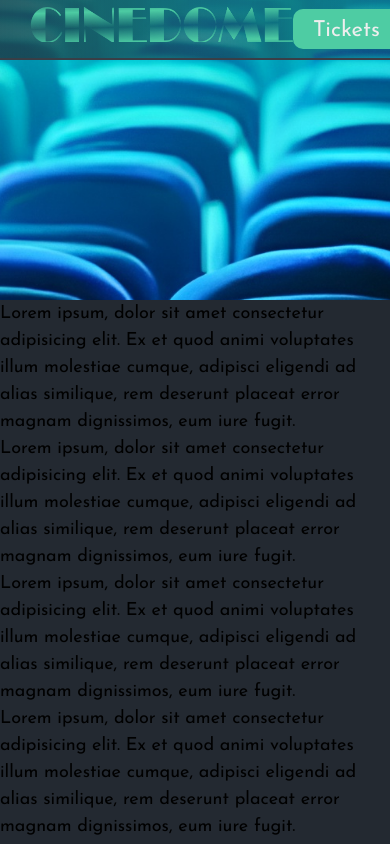
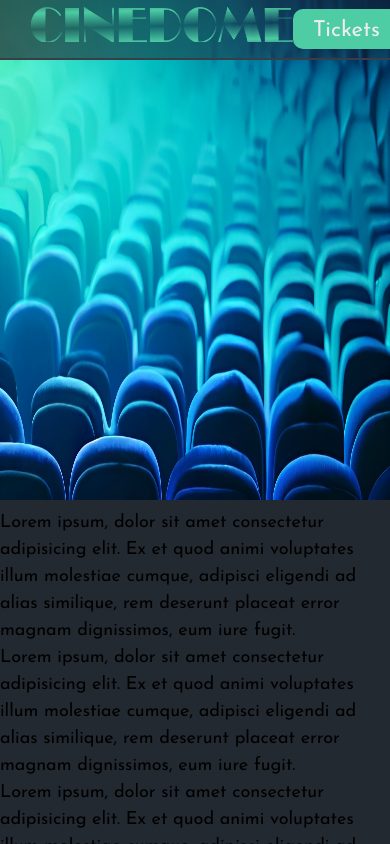
Before and after one commit to DeividKirchev/Cinedome, a Next.js app: page / in a window 390 px wide. Shown: the top 844 px of the page. Built offline with nearby package versions, Linux system fonts and the light colour scheme.

Commit message:
Changing the auto slider

```diff
--- a/components/UI/AutoSlider.jsx
+++ b/components/UI/AutoSlider.jsx
@@ -11,7 +11,6 @@ function AutoSlider(props) {
     });
   }, 8000);
   return (
-    <div className={classes.container}>
     <AnimatePresence mode="popLayout" initial={false}>
       <motion.img
         key={currImageID}
@@ -26,7 +25,6 @@ function AutoSlider(props) {
         alt="The best movies from the whole world!"
       />
     </AnimatePresence>
-    </div>
   );
 }
 
--- a/components/UI/AutoSlider.module.css
+++ b/components/UI/AutoSlider.module.css
@@ -1,25 +1,6 @@
-.container {
-  overflow: hidden;
-  max-width: 100vw;
-  height: 600px;
-}
-
 .image {
   width: 100%;
+  height: 500px;
   z-index: 0;
   position: relative;
 }
-
-@media screen and (max-width: 600px) {
-  .image {
-    scale: 2;
-  }
-  .container {
-    height: 300px;
-  }
-}
-@media screen and (max-width: 400px) {
-  .image {
-    scale: 4;
-  }
-}
```
Lines whose indentation alone changed are shown as unchanged.
